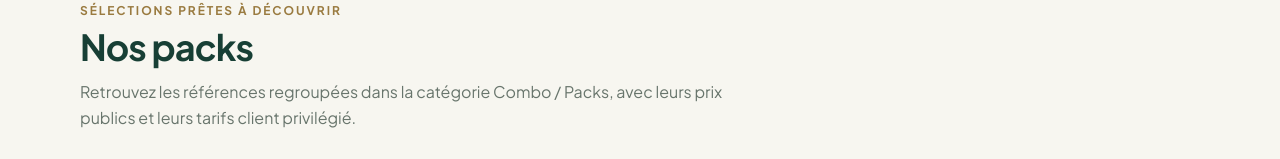
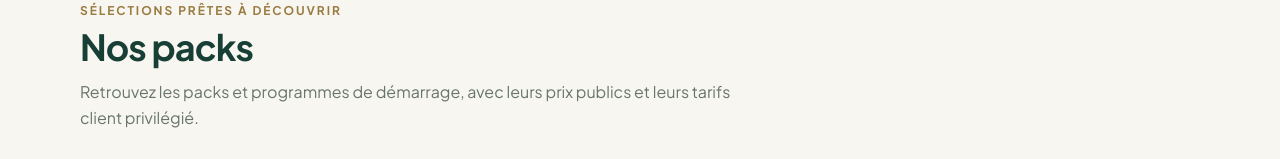
Before and after one commit to KingMadova/Yekola-Shop, a Next.js app: page /packs in a window 1280 px wide. Shown: the part 142-301 px from the top of the page. Built offline with nearby package versions, Linux system fonts and the light colour scheme; no server answers; the database is empty.

Commit message:
copy: describe all official packs and C9 programmes

```diff
--- a/src/app/packs/page.tsx
+++ b/src/app/packs/page.tsx
@@ -18,7 +18,7 @@ export default async function PacksPage() {
         <p className="mb-2 text-xs font-bold uppercase tracking-[0.16em] text-[#9a7b40]">Sélections prêtes à découvrir</p>
         <h1 className="text-3xl font-bold tracking-tight text-[#173f35] sm:text-4xl">Nos packs</h1>
         <p className="mt-3 text-base leading-relaxed text-[#68756c]">
-          Retrouvez les références regroupées dans la catégorie Combo / Packs, avec leurs prix publics et leurs tarifs client privilégié.
+          Retrouvez les packs et programmes de démarrage, avec leurs prix publics et leurs tarifs client privilégié.
         </p>
       </header>
 
```
